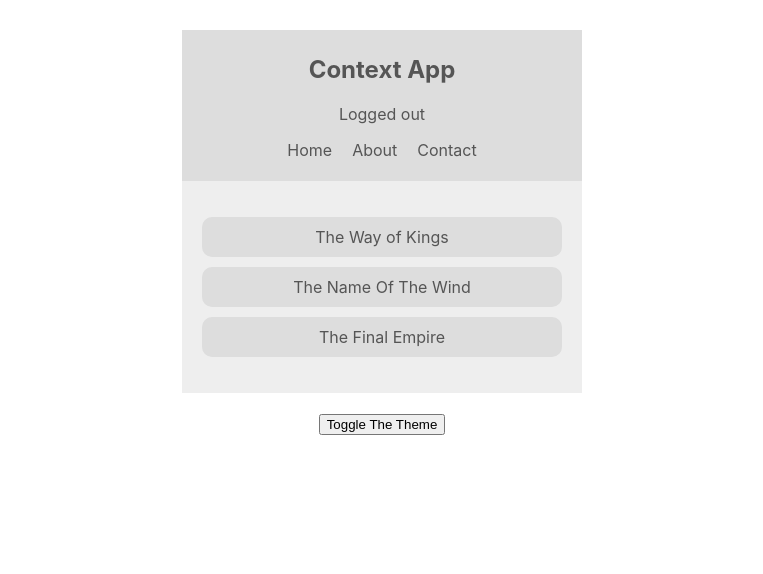
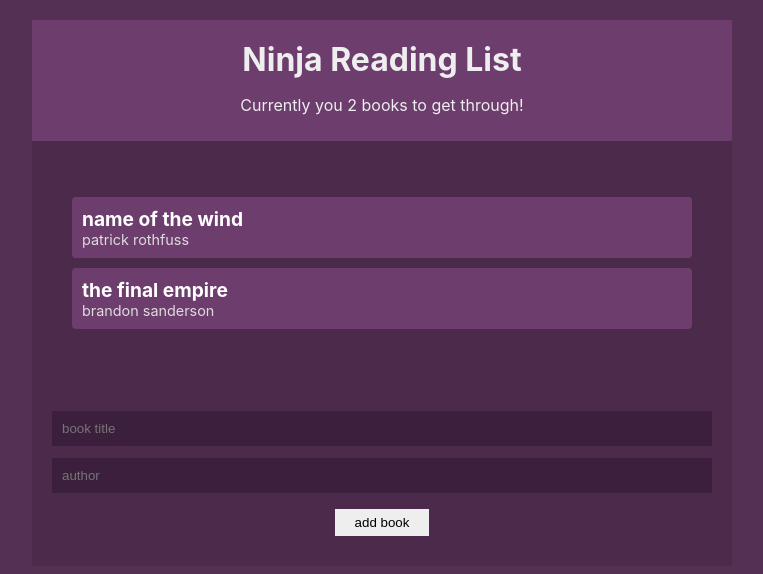
Before and after one commit to ryan-spencer1220/context-app, a React (Create React App) app: page / in a window 1280 px wide. Shown: the top 574 px of the page, without its empty margins (258-1021 px from the left). Built offline with nearby package versions, Linux system fonts and the light colour scheme.

Commit message:
Incorporate hooks and convert class components to functional components

```diff
--- a/package.json
+++ b/package.json
@@ -9,6 +9,7 @@
     "react": "^18.1.0",
     "react-dom": "^18.1.0",
     "react-scripts": "5.0.1",
+    "uuid": "^8.3.2",
     "web-vitals": "^2.1.4"
   },
   "scripts": {
--- a/src/App.js
+++ b/src/App.js
@@ -1,19 +1,16 @@
+import NewBookForm from "./components/BookForm";
 import BookList from "./components/BookList";
 import Navbar from "./components/Navbar";
-import ThemeToggle from "./components/ThemeToggle";
-import AuthContextProvider from "./contexts/AuthContext";
-import ThemeContextProvider from "./contexts/ThemeContext";
+import BookContextProvider from "./contexts/BookContext";
 
 function App() {
   return (
     <div className="App">
-      <ThemeContextProvider>
-        <AuthContextProvider>
-          <Navbar />
-          <BookList />
-          <ThemeToggle />
-        </AuthContextProvider>
-      </ThemeContextProvider>
+      <BookContextProvider>
+        <Navbar />
+        <BookList />
+        <NewBookForm />
+      </BookContextProvider>
     </div>
   );
 }
--- /dev/null
+++ b/src/components/BookDetails.js
@@ -0,0 +1,14 @@
+import { useContext } from "react";
+import { BookContext } from "../contexts/BookContext";
+
+const BookDetails = ({ book }) => {
+  const { removeBook } = useContext(BookContext);
+  return (
+    <li onClick={() => removeBook(book.id)}>
+      <div className="title">{book.title}</div>
+      <div className="author">{book.author}</div>
+    </li>
+  );
+};
+
+export default BookDetails;
--- /dev/null
+++ b/src/components/BookForm.js
@@ -0,0 +1,36 @@
+import { useContext, useState } from "react";
+import { BookContext } from "../contexts/BookContext";
+
+const NewBookForm = () => {
+  const { addBook } = useContext(BookContext);
+  const [title, setTitle] = useState("");
+  const [author, setAuthor] = useState("");
+  const handleSubmit = (e) => {
+    e.preventDefault();
+    addBook(title, author);
+    setTitle("");
+    setAuthor("");
+  };
+
+  return (
+    <form onSubmit={handleSubmit}>
+      <input
+        type="text"
+        placeholder="book title"
+        value={title}
+        onChange={(e) => setTitle(e.target.value)}
+        required
+      />
+      <input
+        type="text"
+        placeholder="author"
+        value={author}
+        onChange={(e) => setAuthor(e.target.value)}
+        required
+      />
+      <input type="submit" value="add book" />
+    </form>
+  );
+};
+
+export default NewBookForm;
--- a/src/components/BookList.js
+++ b/src/components/BookList.js
@@ -1,25 +1,21 @@
-import React, { Component } from "react";
-import { ThemeContext } from "../contexts/ThemeContext";
+import React, { useContext } from "react";
+import { BookContext } from "../contexts/BookContext";
+import BookDetails from "./BookDetails";
 
-class BookList extends Component {
-  static contextType = ThemeContext;
-  render() {
-    console.log(this.context);
-    const { isLightTheme, light, dark } = this.context;
-    const theme = isLightTheme ? light : dark;
-    return (
-      <div
-        className="book-list"
-        style={{ color: theme.syntax, background: theme.bg }}
-      >
-        <ul>
-          <li style={{ background: theme.ui }}>The Way of Kings</li>
-          <li style={{ background: theme.ui }}>The Name Of The Wind</li>
-          <li style={{ background: theme.ui }}>The Final Empire</li>
-        </ul>
-      </div>
-    );
-  }
-}
+const BookList = () => {
+  const { books } = useContext(BookContext);
+
+  return books.length ? (
+    <div className="book-list">
+      <ul>
+        {books.map((book) => {
+          return <BookDetails book={book} key={book.id} />;
+        })}
+      </ul>
+    </div>
+  ) : (
+    <div className="empty">No books to read. Hello free time!</div>
+  );
+};
 
 export default BookList;
--- a/src/components/Navbar.js
+++ b/src/components/Navbar.js
@@ -1,37 +1,14 @@
-import React, { Component } from "react";
-import { ThemeContext } from "../contexts/ThemeContext";
-import { AuthContext } from "../contexts/AuthContext";
+import React, { useContext } from "react";
+import { BookContext } from "../contexts/BookContext";
 
-class Navbar extends Component {
-  // static contextType = ThemeContext;
-  render() {
-    return (
-      <AuthContext>
-        {(authContext) => (
-          <ThemeContext.Consumer>
-            {(themeContext) => {
-              const { isAuthenticated, toggleAuth } = authContext;
-              const { isLightTheme, light, dark } = themeContext;
-              const theme = isLightTheme ? light : dark;
-              return (
-                <nav style={{ background: theme.ui, color: theme.syntax }}>
-                  <h1>Context App</h1>
-                  <div onClick={() => toggleAuth()}>
-                    {isAuthenticated ? "Logged in" : "Logged out"}
-                  </div>
-                  <ul>
-                    <li>Home</li>
-                    <li>About</li>
-                    <li>Contact</li>
-                  </ul>
-                </nav>
-              );
-            }}
-          </ThemeContext.Consumer>
-        )}
-      </AuthContext>
-    );
-  }
-}
+export const Navbar = () => {
+  const { books } = useContext(BookContext);
+  return (
+    <div className="navbar">
+      <h1>Ninja Reading List</h1>
+      <p>Currently you {books.length} books to get through! </p>
+    </div>
+  );
+};
 
 export default Navbar;
--- a/src/components/ThemeToggle.js
+++ /dev/null
@@ -1,12 +0,0 @@
-import React, { Component } from "react";
-import { ThemeContext } from "../contexts/ThemeContext";
-
-class ThemeToggle extends Component {
-  static contextType = ThemeContext;
-  render() {
-    const { toggleTheme } = this.context;
-    return <button onClick={toggleTheme}>Toggle The Theme</button>;
-  }
-}
-
-export default ThemeToggle;
--- /dev/null
+++ b/src/contexts/BookContext.js
@@ -0,0 +1,27 @@
+import React, { createContext, useState } from "react";
+import { v4 } from "uuid";
+
+export const BookContext = createContext();
+
+const BookContextProvider = (props) => {
+  const [books, setBooks] = useState([
+    { title: "name of the wind", author: "patrick rothfuss", id: 1 },
+    { title: "the final empire", author: "brandon sanderson", id: 2 },
+  ]);
+
+  const addBook = (title, author) => {
+    setBooks([...books, { title, author, id: v4() }]);
+  };
+
+  const removeBook = (id) => {
+    setBooks(books.filter((book) => book.id !== id));
+  };
+
+  return (
+    <BookContext.Provider value={{ books, addBook, removeBook }}>
+      {props.children}
+    </BookContext.Provider>
+  );
+};
+
+export default BookContextProvider;
--- a/src/contexts/ThemeContext.js
+++ /dev/null
@@ -1,25 +0,0 @@
-import React, { createContext, Component } from "react";
-
-export const ThemeContext = createContext();
-
-class ThemeContextProvider extends Component {
-  state = {
-    isLightTheme: true,
-    light: { syntax: "#555", ui: "#ddd", bg: "#eee" },
-    dark: { syntax: "#ddd", ui: "#333", bg: "#555" },
-  };
-  toggleTheme = () => {
-    this.setState({ isLightTheme: !this.state.isLightTheme });
-  };
-  render() {
-    return (
-      <ThemeContext.Provider
-        value={{ ...this.state, toggleTheme: this.toggleTheme }}
-      >
-        {this.props.children}
-      </ThemeContext.Provider>
-    );
-  }
-}
-
-export default ThemeContextProvider;
--- a/src/index.css
+++ b/src/index.css
@@ -5,34 +5,74 @@
     sans-serif;
   -webkit-font-smoothing: antialiased;
   -moz-osx-font-smoothing: grayscale;
+  background: #553055;
+}
+.App {
+  background: #4c2a4c;
+  margin: 20px auto;
+  width: 90%;
+  max-width: 700px;
+  color: #eee;
+}
+.navbar {
+  padding: 10px 20px;
+  text-align: center;
+  background: #6d3d6d;
+}
+.navbar h1 {
+  margin: 10px 0;
 }
 
-/* app styles */
-.App {
-  max-width: 400px;
-  margin: 30px auto;
-  text-align: center;
-}
-nav {
-  padding: 5px;
-}
-nav ul {
-  padding: 0;
-}
-nav ul li {
-  display: inline-block;
-  margin: 0 10px;
-}
 .book-list {
+  margin: 20px;
   padding: 20px;
-  margin-bottom: 20px;
 }
 .book-list ul {
   padding: 0;
   list-style-type: none;
 }
 .book-list li {
+  background: #6d3d6d;
+  border-radius: 4px;
   padding: 10px;
+  cursor: pointer;
+  margin: 10px 0;
+}
+.book-list li:hover {
+  opacity: 0.7;
+  text-decoration: line-through;
+}
+.book-list .title {
+  font-weight: bold;
+  color: #fff;
+  font-size: 1.2em;
+}
+.book-list .author {
+  font-size: 0.9em;
+  color: #ddd;
+}
+.empty {
+  margin: 20px;
+  padding: 10%;
+  text-align: center;
+}
+
+form {
+  padding: 20px;
+}
+input[type="text"] {
+  width: 100%;
+  padding: 10px;
+  box-sizing: border-box;
+  margin: 6px 0;
+  background: #3c1f3c;
+  color: #fff;
+  border: 0;
+}
+input[type="submit"] {
   margin: 10px auto;
-  border-radius: 10px;
+  background: #eee;
+  border: 0;
+  padding: 6px 20px;
+  display: block;
 }
```
Also changed, not shown: 1 other file (tests, documents, lock files or other folders).
